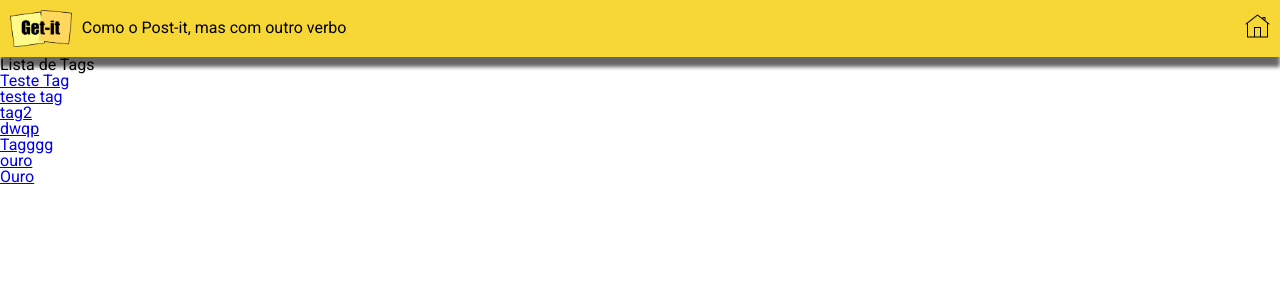
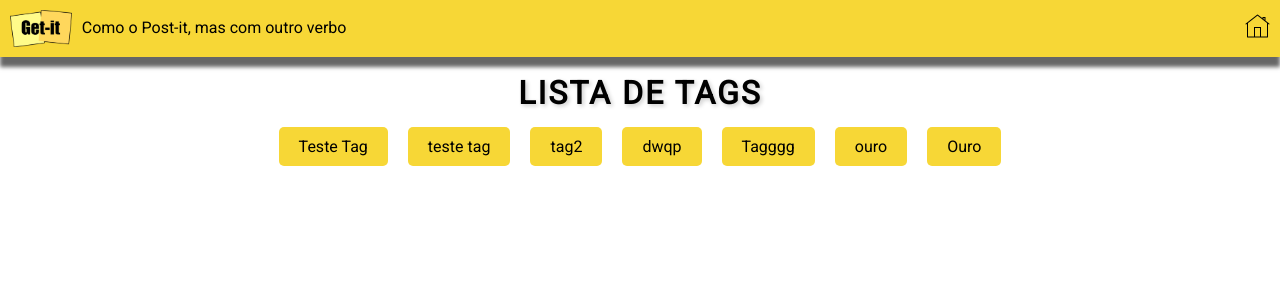
Before and after one commit to insper-tecnologias-web/projeto-1b-DeLucca990, a Django app: page /tags/ in a window 1280 px wide. Shown: the top 300 px of the page. Run offline with Django 4.2, Linux system fonts and the light colour scheme; data comes from the database, SQL or seed files in the repository; both versions use the stored data as it was after the commit; some libraries are stand-ins or nearby versions.

Commit message:
Update styles

```diff
--- a/notes/static/notes/css/tags.css
+++ b/notes/static/notes/css/tag_detail.css
@@ -36,8 +36,40 @@ body {
     height: 25px;
     margin-left: auto;
 }
-.img-home2{
-    width: 25px;
-    height: 25px;
-    margin-left: auto;
+
+.content {
+    max-width: 800px;
+    margin: 20px auto;
+    padding: 20px;
+    background-color: #fff;
+    box-shadow: 0 4px 6px rgba(0, 0, 0, 0.1);
 }
+
+h1 {
+    font-family: "Permanent Marker", cursive;
+    color: #333;
+    font-size: 28px;
+    margin-bottom: 10px;
+}
+
+h2 {
+    font-size: 24px;
+    color: #555;
+    margin-top: 20px;
+}
+
+.notes-list {
+    list-style-type: none;
+    padding: 0;
+}
+
+li {
+    font-size: 18px;
+    color: #444;
+    margin: 10px 0;
+}
+
+strong {
+    font-weight: bold;
+    color: #333;
+}
--- /dev/null
+++ b/notes/static/notes/css/tags_list.css
@@ -0,0 +1,84 @@
+html,
+body {
+  font-family: "Roboto", sans-serif;
+  margin: 0px;
+}
+
+.appbar{
+    background-color: #f7d736;
+    display: flex;
+    justify-content: space-between;
+    align-items: center;
+    padding: 10px;
+    box-shadow: 0 10px 4px rgba(0, 0, 0, 0.6);
+}
+
+.left-content {
+    display: flex;
+    align-items: center;
+}
+
+.logo{
+    width: 5%;
+    height: auto;
+    margin-right: 10px;
+}
+
+.img-tag{
+    width: 25px;
+    height: 25px;
+    margin-left: auto;
+    margin-right: 15px;
+}
+
+.img-home{
+    width: 25px;
+    height: 25px;
+    margin-left: auto;
+}
+
+h1 {
+    text-align: center; /* Centraliza o título */
+    margin: 20px 0; /* Espaçamento superior e inferior */
+    font-size: 2rem; /* Tamanho da fonte maior */
+    color: #000000; /* Cor do texto mais escura */
+    text-transform: uppercase; /* Transforma o texto em maiúsculas */
+    letter-spacing: 2px; /* Espaçamento entre letras */
+    font-weight: bold; /* Texto em negrito */
+    text-shadow: 2px 2px 4px rgba(0, 0, 0, 0.2); /* Sombra suave */
+}
+
+a {
+    text-decoration: none; /* Remove sublinhado padrão */
+    transition: color 0.3s; /* Efeito de transição suave */
+}
+
+a:hover {
+    color: #0303a9; /* Cor do link ao passar o mouse */
+}
+
+ul {
+    list-style: none; /* Remove os marcadores de lista padrão */
+    padding: 0;
+    margin: 20px;
+    display: flex;
+    flex-wrap: wrap; /* Permite que as tags fluam para a próxima linha */
+    justify-content: center; /* Centraliza as tags */
+}
+
+li {
+    margin: 10px; /* Espaçamento entre os itens */
+}
+
+li a {
+    background-color: #f7d736; /* Cor de fundo azul */
+    color: #000000; /* Cor do texto branco */
+    padding: 10px 20px; /* Espaçamento interno */
+    border-radius: 5px; /* Cantos arredondados */
+    text-decoration: none;
+    transition: background-color 0.3s; /* Efeito de transição suave */
+}
+
+li a:hover {
+    background-color: #f7d736; /* Cor de fundo ao passar o mouse */
+}
--- a/notes/templates/notes/index.html
+++ b/notes/templates/notes/index.html
@@ -8,7 +8,7 @@
   <input type="checkbox" id="darkmode-toggle" class="input-dark"/>
   <label for="darkmode-toggle"></label>
   <a href="{% url 'tags_list' %}">
-    <img src="{% static 'notes/img/tag.png' %}" alt="tags" class="img-tag" title="Tags">
+    <img src="{% static 'notes/img/tag.png' %}" alt="tags" class="img-tag" title="Lista de Tags">
   </a>
 </div>
 
--- a/notes/templates/notes/tags_list.html
+++ b/notes/templates/notes/tags_list.html
@@ -15,7 +15,7 @@
             href="https://fonts.googleapis.com/css2?family=Roboto&family=Permanent+Marker&display=swap"
             rel="stylesheet"
         />
-        <link rel="stylesheet" href="{% static 'notes/css/tags.css' %}">
+        <link rel="stylesheet" href="{% static 'notes/css/tags_list.css' %}">
     </head>
     <body>
         <div class="appbar">
```
Also changed, not shown: notes/templates/notes/tag_detail.html (+14 -11 lines), db.sqlite3, notes/static/notes/img/back.png (added).
